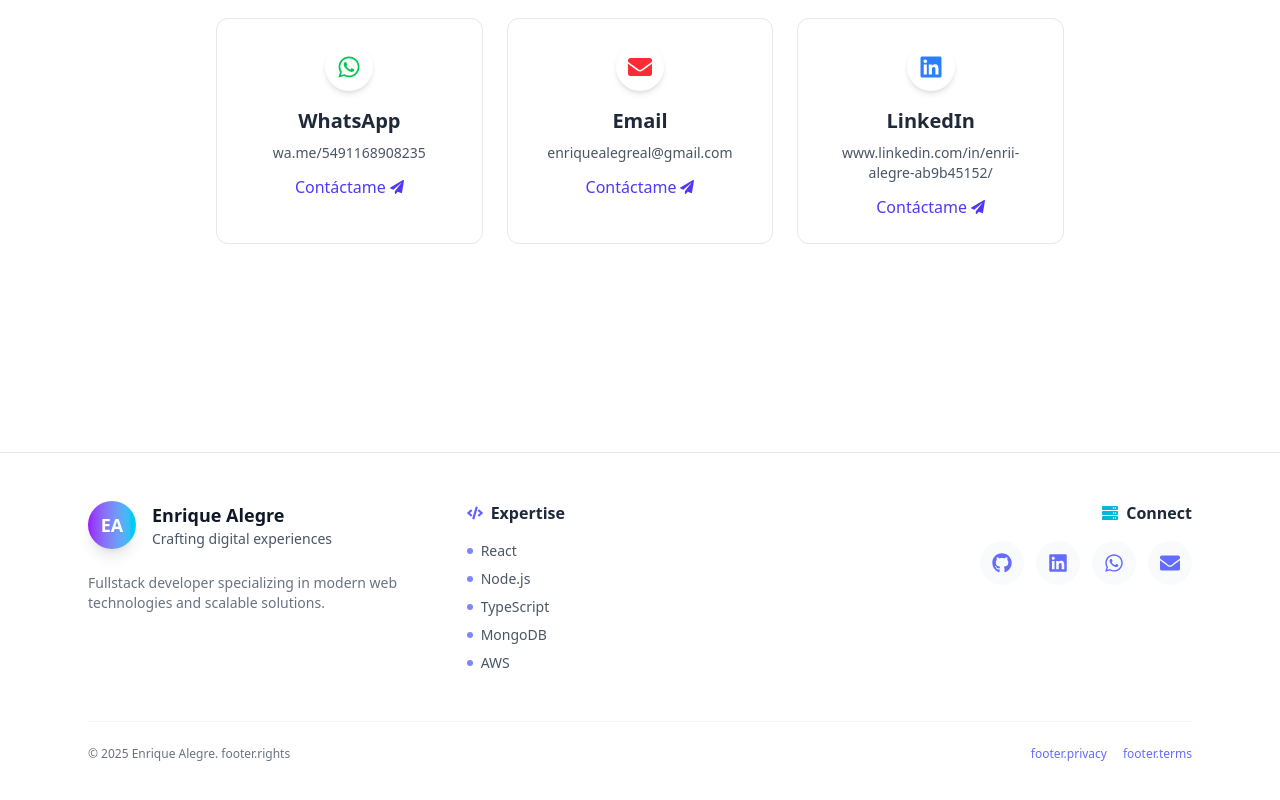
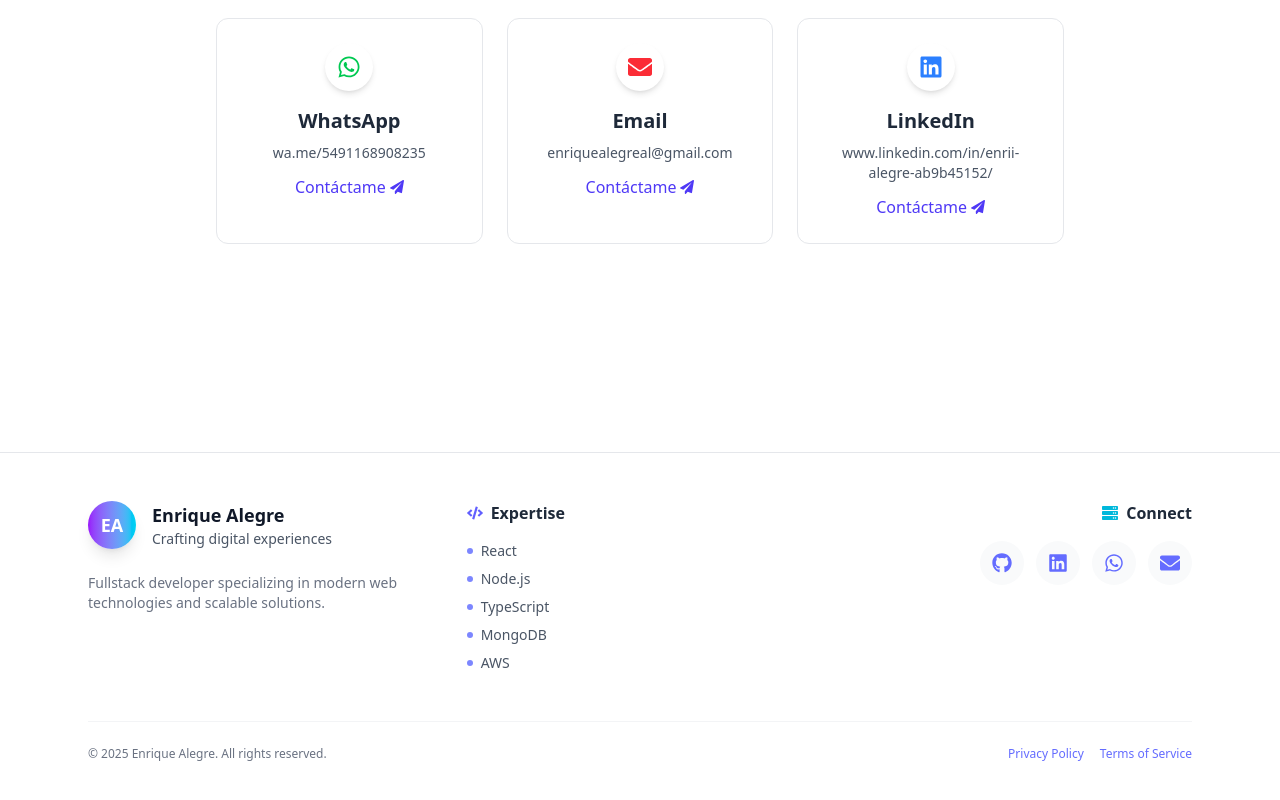
Before and after one commit to snaxeres/PortfolioPP, a React (Vite) app: page / in a window 1280 px wide. Shown: the part 2394-3194 px from the top of the page. Built offline with nearby package versions, Linux system fonts and the light colour scheme.

Commit message:
modifique habilidades

```diff
--- a/src/components/Footer.jsx
+++ b/src/components/Footer.jsx
@@ -1,32 +1,3 @@
-// import React from 'react'
-// import { FaGithub, FaLinkedin, FaWhatsapp, FaEnvelope } from 'react-icons/fa'
-// import { useTranslation } from 'react-i18next'
-
-// export default function Footer(){
-//   const { t } = useTranslation()
-//   return (
-//     <footer className="mt-16 border-t border-gray-200 dark:border-gray-800">
-//       <div className="max-w-6xl mx-auto px-6 py-8 flex flex-col md:flex-row justify-between items-center">
-//         <div className="flex items-center gap-3">
-//           <div className="w-10 h-10 rounded-full bg-gradient-to-r from-purple-600 to-cyan-400 flex items-center justify-center text-white font-bold">EA</div>
-//           <div>
-//             <div className="font-semibold">Enrique Alegre</div>
-//             <div className="text-xs text-gray-600 dark:text-gray-300">Fullstack · Frontend · Backend</div>
-//           </div>
-//         </div>
-
-//         <div className="flex items-center gap-4 mt-4 md:mt-0">
-//           <a href="https://github.com/your" target="_blank" rel="noreferrer" aria-label="github"><FaGithub/></a>
-//           <a href="https://linkedin.com/in/your" target="_blank" rel="noreferrer" aria-label="linkedin"><FaLinkedin/></a>
-//           <a href="https://wa.me/54911xxxxxxx" target="_blank" rel="noreferrer" aria-label="whatsapp"><FaWhatsapp/></a>
-//           <a href="mailto:youremail@example.com" aria-label="email"><FaEnvelope/></a>
-//         </div>
-//       </div>
-//       <div className="text-center py-3 text-xs text-gray-500 dark:text-gray-400">{t('footer.copyright')}</div>
-//     </footer>
-//   )
-// }
-
 import React from 'react'
 import { FaGithub, FaLinkedin, FaWhatsapp, FaEnvelope, FaCode, FaServer } from 'react-icons/fa'
 import { useTranslation } from 'react-i18next'
@@ -155,11 +126,11 @@ export default function Footer() {
           viewport={{ once: true }}
         >
           <div className="mb-2 md:mb-0">
-            © {new Date().getFullYear()} Enrique Alegre. {t('footer.rights') || "All rights reserved."}
+            © {new Date().getFullYear()} Enrique Alegre. {t('') || "All rights reserved."}
           </div>
           <div className="flex items-center gap-4">
-            <a href="#" className="hover:text-gray-800 dark:hover:text-gray-200 transition">{t('footer.privacy') || "Privacy Policy"}</a>
-            <a href="#" className="hover:text-gray-800 dark:hover:text-gray-200 transition">{t('footer.terms') || "Terms of Service"}</a>
+            <a href="#" className="hover:text-gray-800 dark:hover:text-gray-200 transition">{t('') || "Privacy Policy"}</a>
+            <a href="#" className="hover:text-gray-800 dark:hover:text-gray-200 transition">{t('') || "Terms of Service"}</a>
           </div>
         </motion.div>
       </div>
```
